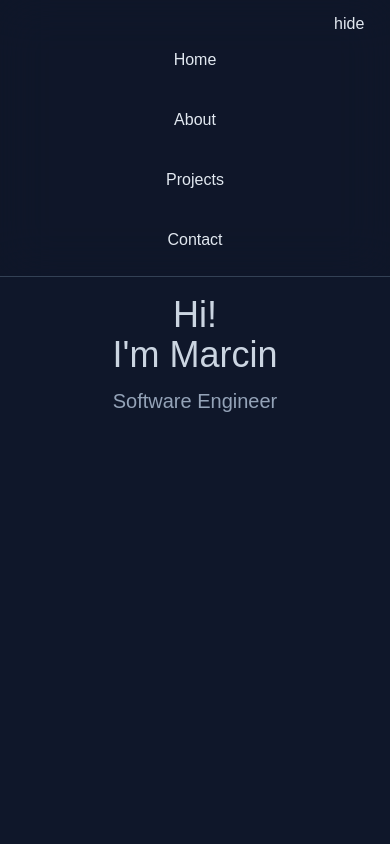
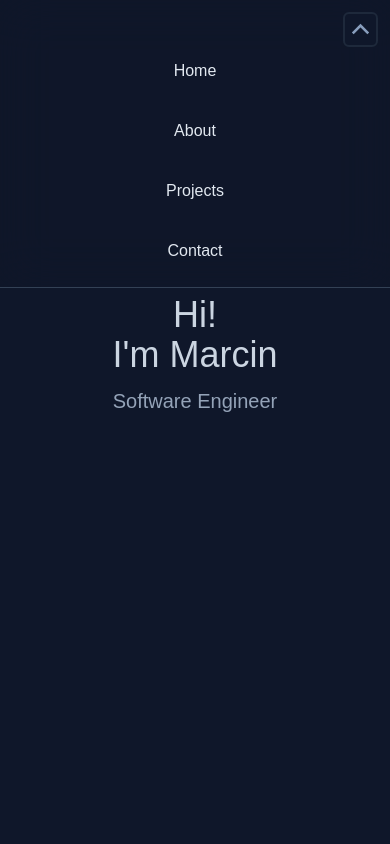
Before and after one commit to mweglowski/portfolio, a React (Create React App) app: page / in a window 390 px wide. Shown: the top 844 px of the page. Built offline with nearby package versions, Linux system fonts and the light colour scheme.

Commit message:
navbar icon

```diff
--- a/src/components/Navbar.tsx
+++ b/src/components/Navbar.tsx
@@ -1,4 +1,5 @@
 import React, { useState } from "react";
+import ExpandDownIcon from '../assets/images/expand-down.svg'
 
 const Navbar = () => {
   const [areLinksDisplayed, setLinksDisplay] = useState<boolean>(true);
@@ -10,10 +11,11 @@ const Navbar = () => {
   return (
     // <nav className='border-b border-slate-700 p-1'>
     <nav className="border-b border-slate-700 bg-slate-900/40 backdrop-blur-xl p-3 fixed w-full">
-      <button onClick={linksDisplayHandler} className="sm:hidden relative left-[88%]">
-        {areLinksDisplayed ? "hide" : "show"}
+      <button onClick={linksDisplayHandler} className="sm:hidden flex ml-auto">
+        <img src={ExpandDownIcon} className={`w-[35px] h-[35px] duration-300 button-hover card ${areLinksDisplayed ? 'rotate-180' : null}`} />
       </button>
-      {/* <ul className='flex justify-center gap-2'> */}
+
+      {/* apply ternary operator inside classname on larger devices */}
       {(areLinksDisplayed) ? <ul className="flex flex-col text-center gap-3 sm:flex-row sm:justify-center">
         <li className="nav-link">Home</li>
         <li className="nav-link">About</li>
```
Also changed, not shown: src/assets/images/expand-down.svg (added).
